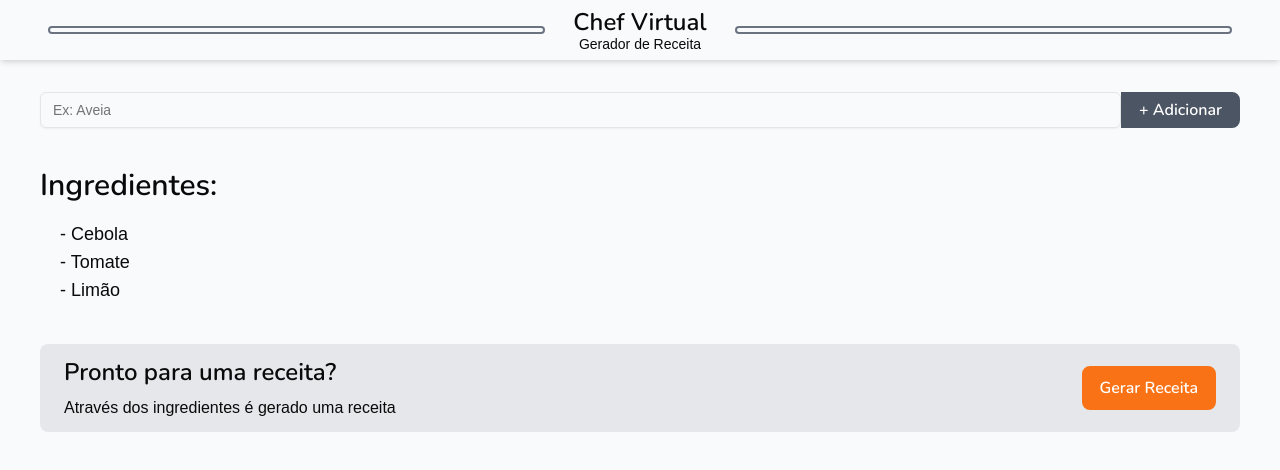
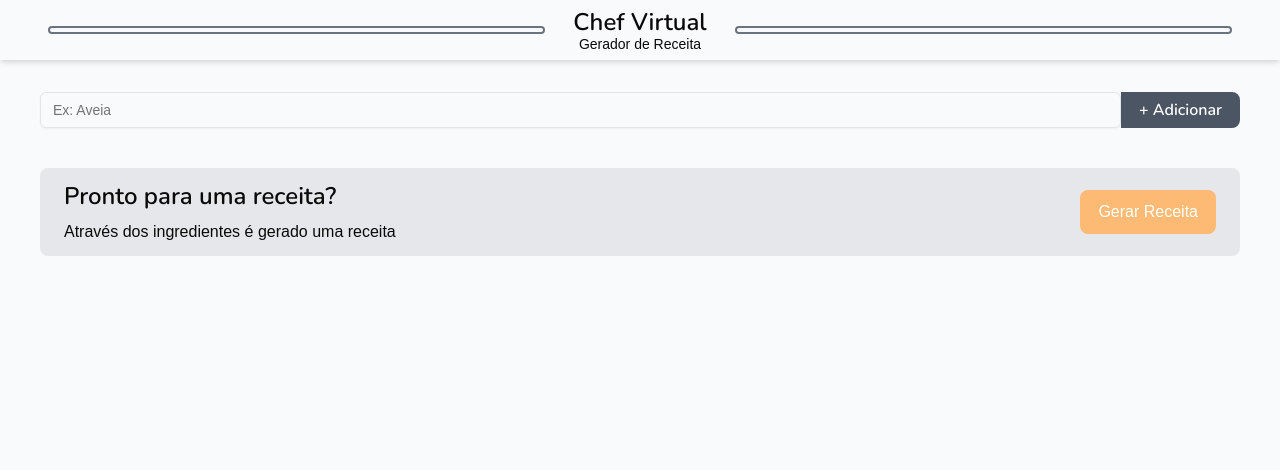
Before and after one commit to yKaayo/gerador-de-receita, a React (Vite) app: page / in a window 1280 px wide. Shown: the top 470 px of the page. Built offline with nearby package versions, Linux system fonts and the light colour scheme; a web font is replaced by a local one.

Commit message:
Took out The Default Ingredients

```diff
--- a/src/layout/Main.jsx
+++ b/src/layout/Main.jsx
@@ -10,11 +10,7 @@ import { generateRecipe } from "@/services/recipeGenerated";
 import Recipe from "../layout/Recipe";
 
 export default function Main() {
-  const [addIngredient, setAddIngredient] = useState([
-    "Cebola",
-    "Tomate",
-    "Limão",
-  ]);
+  const [addIngredient, setAddIngredient] = useState([]);
   const [recipe, setRecipe] = useState("");
 
   function handleSubmit(e) {
--- a/src/services/recipeGenerated.js
+++ b/src/services/recipeGenerated.js
@@ -9,7 +9,7 @@ export async function generateRecipe(allIngredients) {
     {
       method: "POST",
       headers: {
-        "Authorization": `Bearer ${token}`,
+        Authorization: `Bearer ${token}`,
         "Content-Type": "application/json",
       },
       stop: null,
```
